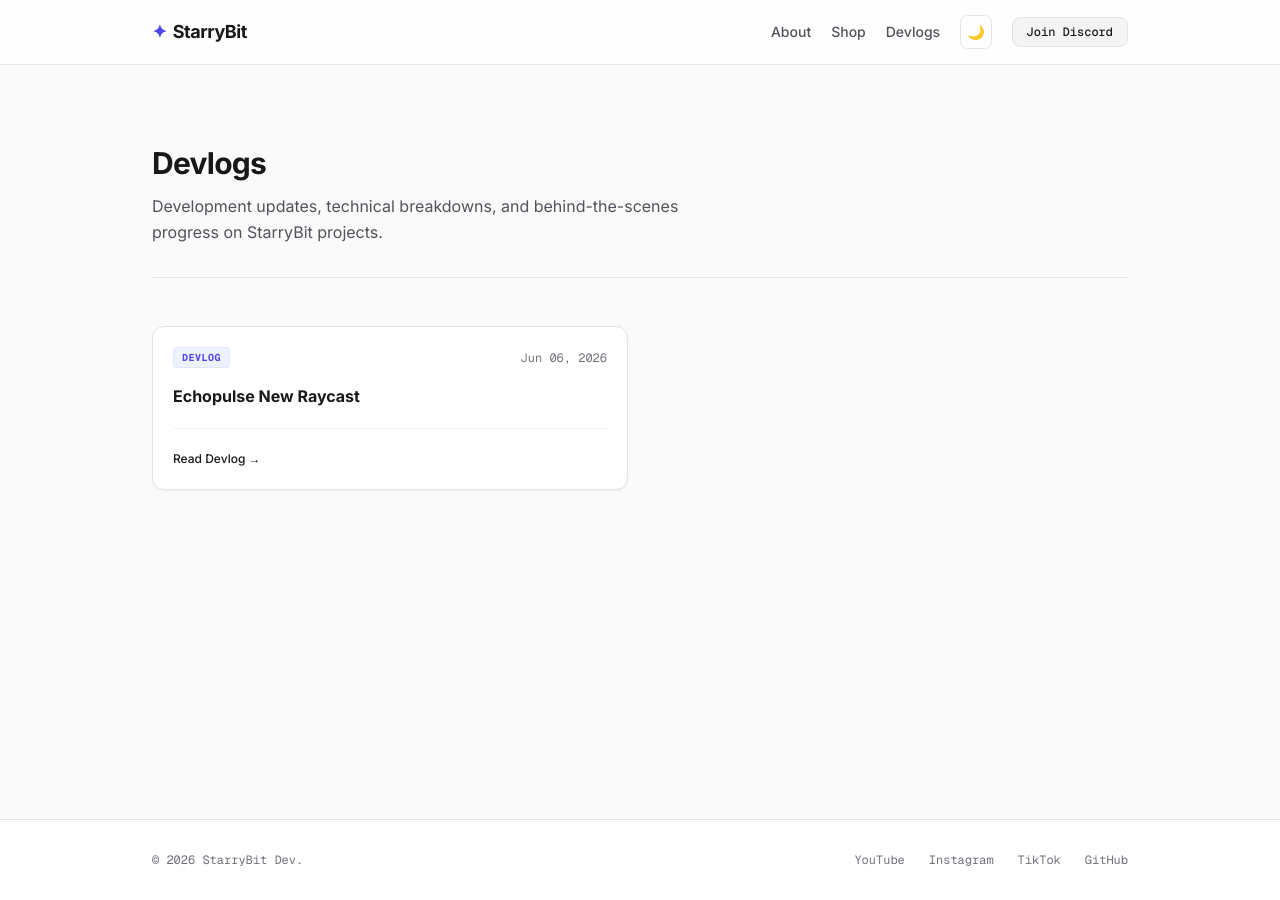
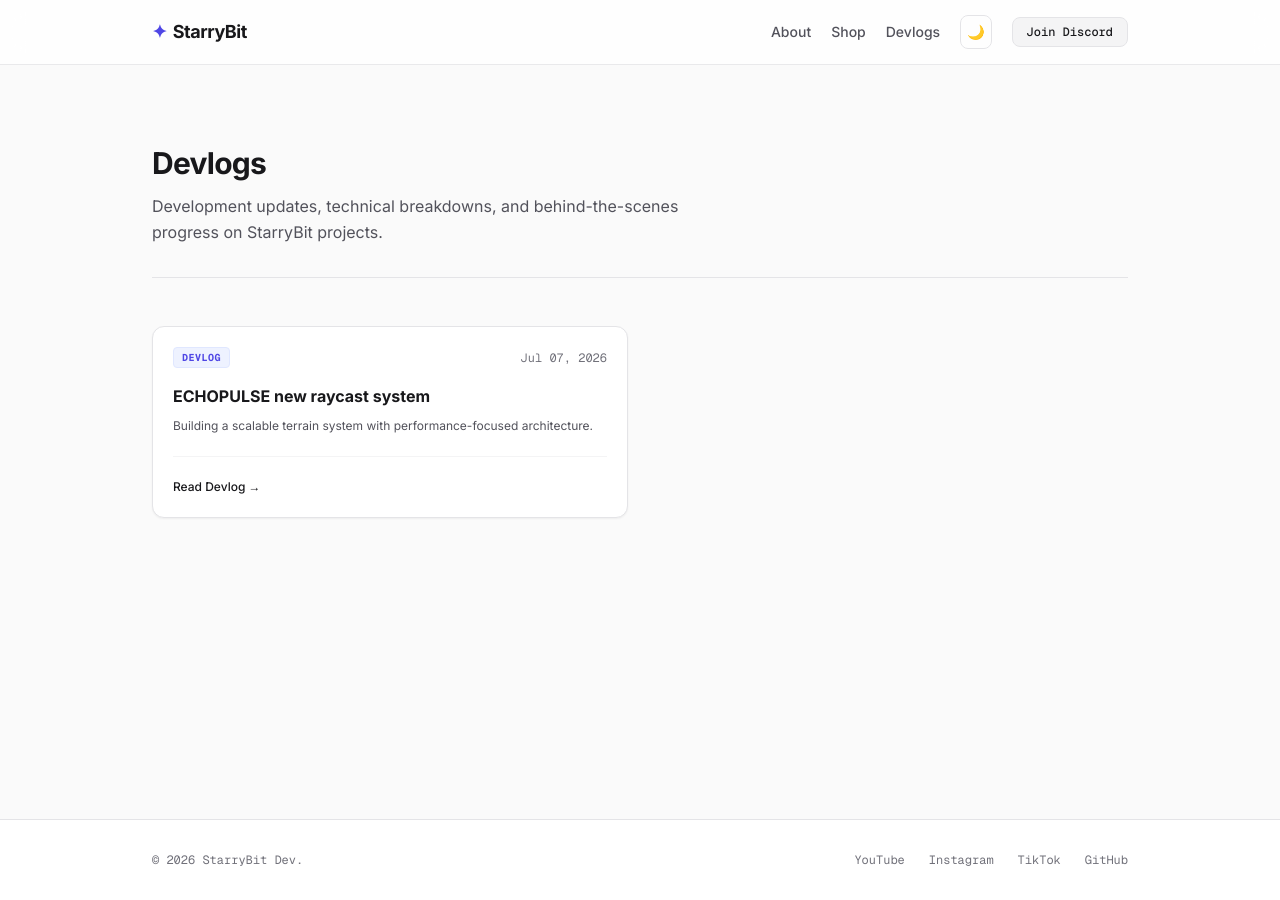
Before and after one commit to StarryBit/starrybit.github.io, a Jekyll site: the page built from blog/index.html, in a window 1280 px wide. Built offline with Jekyll 4.4.1, drawn with Linux system fonts in a browser that asks for light colours; nearby versions of some CDN libraries.

Commit message:
Update 2026-06-06-echopulse-new-raycast.html

```diff
--- a/_posts/2026-06-06-echopulse-new-raycast.html
+++ b/_posts/2026-06-06-echopulse-new-raycast.html
@@ -1,43 +1,63 @@
 ---
-layout: default
+layout: post
+title: "ECHOPULSE new raycast system"
+date: 2026-07-07
+excerpt: "Building a scalable terrain system with performance-focused architecture."
 ---
 
-<article>
+<section class="space-y-8">
 
+    <div>
+        <h2 class="text-xl font-bold mb-3">
+            What I worked on
+        </h2>
 
-<header class="mb-12 border-b border-zinc-200 dark:border-zinc-800/60 pb-8">
-
-    <div class="flex items-center gap-2 mb-4">
-
-        <span class="text-[10px] uppercase font-bold tracking-wider px-2 py-0.5 rounded bg-indigo-50 text-indigo-600 border border-indigo-100 dark:bg-indigo-500/10 dark:text-indigo-400 dark:border-indigo-500/20 code-font">
-            Devlog
-        </span>
-
-        <span class="text-xs text-zinc-500 code-font">
-            {{ page.date | date: "%B %d, %Y" }}
-        </span>
-
+        <p class="text-zinc-600 dark:text-zinc-400 leading-relaxed">
+            Today I added procedural terrain generation to the project.
+            The goal was creating a flexible system that could scale while
+            keeping performance stable.
+        </p>
     </div>
 
 
-    <h1 class="text-3xl font-bold tracking-tight mb-3">
+    <div>
+        <h2 class="text-xl font-bold mb-3">
+            Technical Details
+        </h2>
 
-        {{ page.title }}
-
-    </h1>
+        <p class="text-zinc-600 dark:text-zinc-400 leading-relaxed">
+            The system uses chunk loading, caching, and optimized generation
+            pipelines to avoid unnecessary work.
+        </p>
+    </div>
 
 
-</header>
+    <div>
+        <h2 class="text-xl font-bold mb-3">
+            Screenshots
+        </h2>
+
+        <img
+            src="{{ '/assets/terrain.png' | relative_url }}"
+            class="rounded-xl border border-zinc-200 dark:border-zinc-800"
+            alt="Terrain screenshot"
+        >
+    </div>
 
 
+    <div>
+        <h2 class="text-xl font-bold mb-3">
+            Next Steps
+        </h2>
 
-<section class="text-zinc-700 dark:text-zinc-300 leading-relaxed space-y-6">
+        <ul class="list-disc pl-5 text-zinc-600 dark:text-zinc-400 space-y-2">
 
+            <li>Improve generation speed</li>
+            <li>Add biome support</li>
+            <li>Polish shaders</li>
 
-{{ content }}
+        </ul>
+    </div>
 
 
 </section>
-
-
-</article>
```
